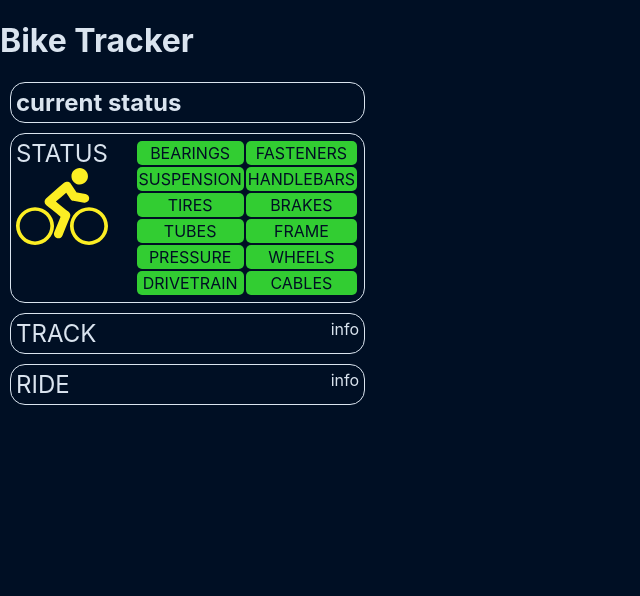
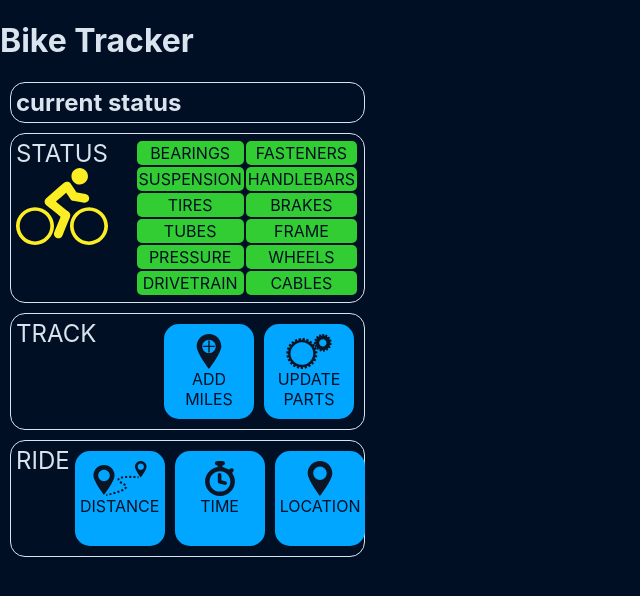
Before and after one commit to mrected/bikeTracker, a React (Create React App) app in the folder bike_tracker/: page / in a window 1280 px wide. Shown: the top 596 px of the page, without its empty margins (0-640 px from the left). Built offline with nearby package versions, Linux system fonts and the light colour scheme.

Commit message:
added "track" and "ride" modules

```diff
--- a/bike_tracker/src/App.css
+++ b/bike_tracker/src/App.css
@@ -1,9 +1,14 @@
 :root{
   --main-bg-color: #000f24;
   --white: #dae4ef;
+  --info-box-color: #00a6ff;
 }
 
 h2{
+  margin: 0;
+}
+
+p{
   margin: 0;
 }
 
@@ -32,7 +37,7 @@ body{
 }
 
 .module-info{
-
+  display: flex;
 }
 
 .status-breakdown{
@@ -46,3 +51,21 @@ body{
   border-radius: 5px;
   padding: 2px;
 }
+
+.info-box{
+  display: flex;
+  flex-direction: column;
+  background-color: var(--info-box-color);
+  color: var(--main-bg-color);
+  border-radius: 15px;
+  padding: 10px 5px 5px;
+  text-transform: uppercase;
+  width: 80px;
+  height: 80px;
+  text-align: center;
+  margin: 5px;
+}
+
+.info-box img{
+  height: 35px;
+}
--- a/bike_tracker/src/App.js
+++ b/bike_tracker/src/App.js
@@ -1,5 +1,10 @@
 import React, { Component } from 'react';
-import status from './svg/status.svg';
+import statusIcon from './svg/status.svg';
+import addMilesIcon from './svg/addMiles.svg';
+import updatePartsIcon from './svg/parts.svg';
+import distanceIcon from './svg/distance.svg';
+import timeIcon from './svg/time.svg';
+import locationIcon from './svg/location.svg';
 import './App.css';
 
 class App extends Component {
@@ -13,7 +18,7 @@ class App extends Component {
         <section className="module">
           <div>
             <h2 className="module-title">status</h2>
-            <img src={status} alt="bike status"></img>
+            <img src={statusIcon} alt="bike status"></img>
           </div>
           <div className="module-info">
             <table className="status-breakdown">
@@ -46,11 +51,33 @@ class App extends Component {
         </section>
         <section className="module">
           <h2 className="module-title">track</h2>
-          <div className="module-info">info</div>
+          <div className="module-info">
+            <div className="info-box">
+              <img src={addMilesIcon} alt="add miles icon" />
+              <p className="info-box-title">Add Miles</p>
+            </div>
+            <div className="info-box">
+              <img src={updatePartsIcon} alt="update parts icon" />
+              <p className="info-box-title">Update Parts</p>
+            </div>
+          </div>
         </section>
         <section className="module">
           <h2 className="module-title">ride</h2>
-          <div className="module-info">info</div>
+          <div className="module-info">
+          <div className="info-box">
+              <img src={distanceIcon} alt="distance icon" />
+              <p className="info-box-title">Distance</p>
+            </div>
+            <div className="info-box">
+              <img src={timeIcon} alt="time icon" />
+              <p className="info-box-title">Time</p>
+            </div>
+            <div className="info-box">
+              <img src={locationIcon} alt="location icon" />
+              <p className="info-box-title">Location</p>
+            </div>
+          </div>
         </section>
       </div>
     );
```
